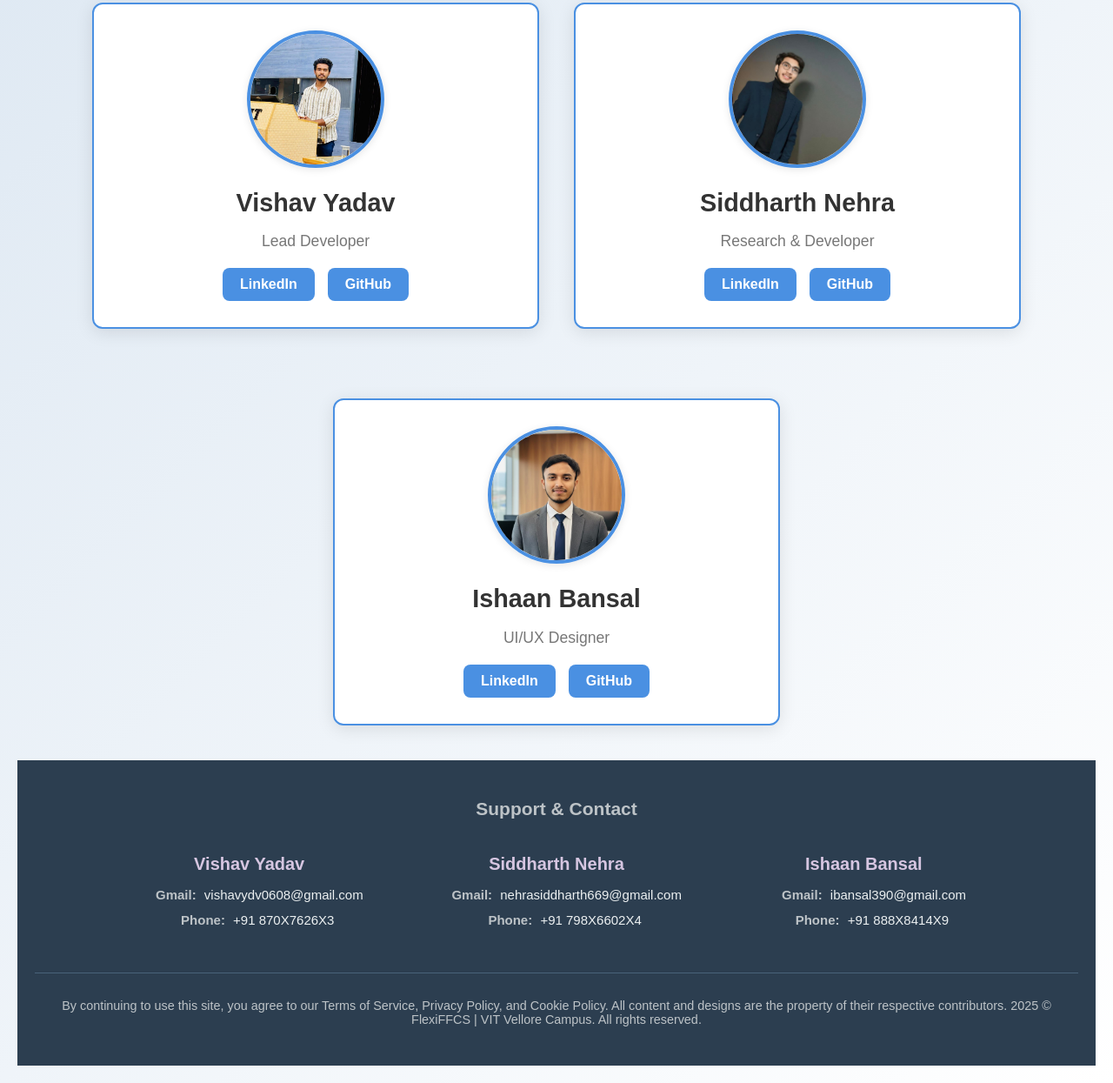
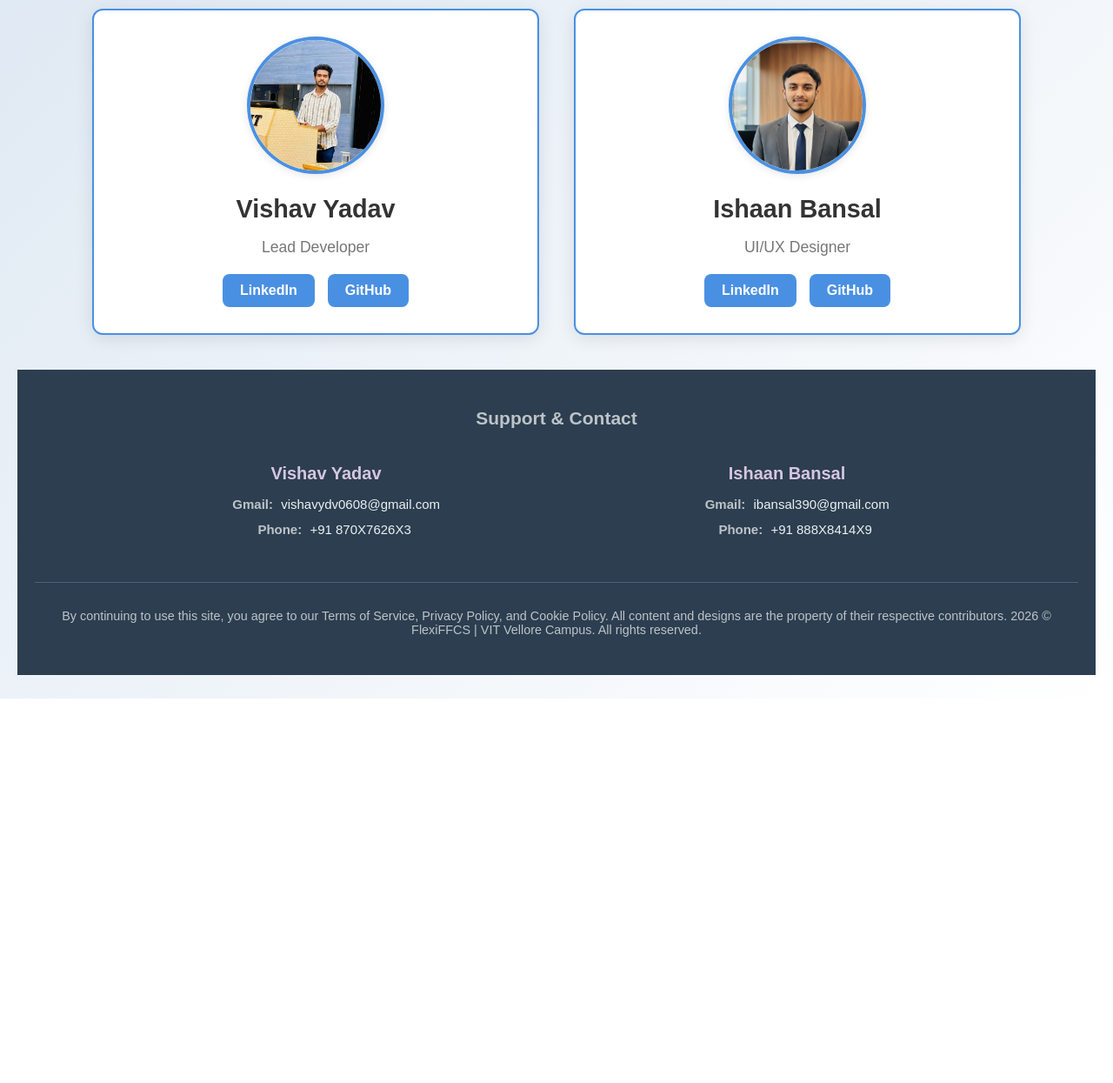
Before and after one commit to vishavrao/NPTELQuizMentor, a plain HTML site: page teams.html in a window 1280 px wide. Shown: the part 37-1282 px from the top of the page at 87% size. After the commit the page ends 840 px from the top, so only its background shows below. Drawn offline with nearby package versions, Linux system fonts and the light colour scheme.

Commit message:
Remove profile
Removed profile

```diff
--- a/teams.html
+++ b/teams.html
@@ -332,20 +332,6 @@
 
     <div class="profile-card">
         <div class="profile-image-container">
-            <img src="sidh.jpeg" alt="Siddharth Nehra" class="profile-image">
-        </div>
-        <h2>Siddharth Nehra</h2>
-        <p class="role">Research & Developer</p>
-        <div class="social-links">
-            <a href="https://www.linkedin.com/in/siddharth-nehra-ab0825366" target="_blank">LinkedIn</a>
-            <a href="https://github.com/Siddharth-Nehra" target="_blank">GitHub</a>
-        </div>
-    </div>
-
-    <div class="flex-break"></div>
-
-    <div class="profile-card">
-        <div class="profile-image-container">
             <img src="ishaan.jpeg" alt="Ishaan Bansal" class="profile-image">
         </div>
         <h2>Ishaan Bansal</h2>
@@ -355,6 +341,7 @@
             <a href="https://github.com/ishanokay" target="_blank">GitHub</a>
         </div>
     </div>
+
 
 </div>
 
@@ -366,14 +353,6 @@
             <ul>
                 <li><span class="label">Gmail:</span> <a href="mailto:vishavydv0608@gmail.com">vishavydv0608@gmail.com</a></li>
                 <li><span class="label">Phone:</span> <a href="tel:+91870X76261X">+91 870X7626X3</a></li>
-            </ul>
-        </div>
-
-        <div class="footer-box">
-            <h3>Siddharth Nehra</h3>
-            <ul>
-                <li><span class="label">Gmail:</span> <a href="mailto:nehrasiddharth669@gmail.com">nehrasiddharth669@gmail.com</a></li>
-                <li><span class="label">Phone:</span> <a href="tel:+91798X6602X4">+91 798X6602X4</a></li>
             </ul>
         </div>
 
@@ -390,7 +369,7 @@
         <p>
             By continuing to use this site, you agree to our Terms of Service, Privacy Policy, and Cookie Policy.
             All content and designs are the property of their respective contributors.
-            2025 © FlexiFFCS | VIT Vellore Campus. All rights reserved.
+            2026 © FlexiFFCS | VIT Vellore Campus. All rights reserved.
         </p>
     </div>
 </footer>
```
